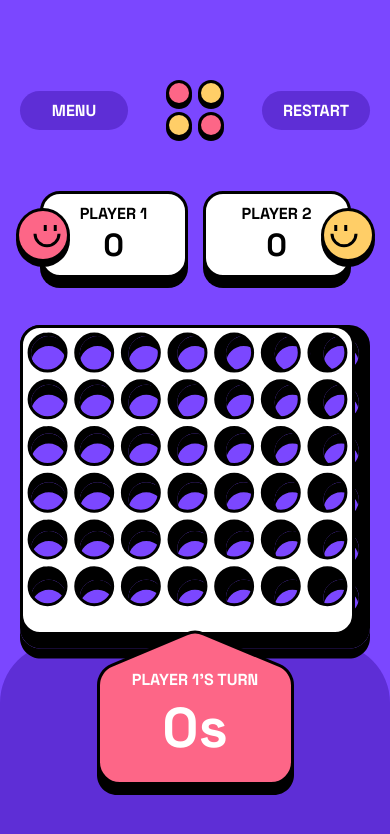
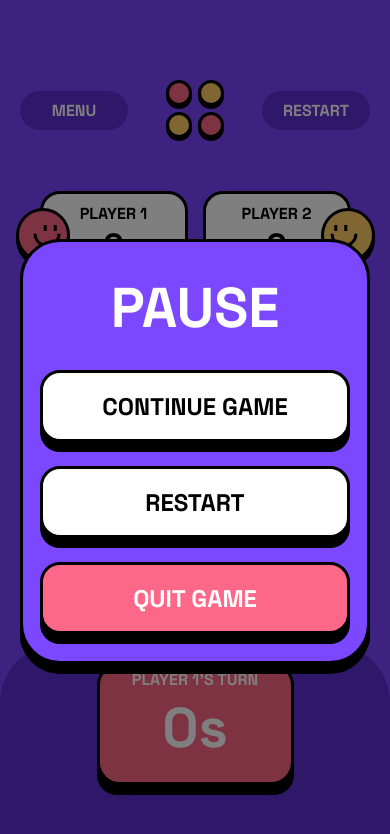
Before and after one commit to curiousmind04/Connect-Four-Game-React-TS, a React (Vite) app: page /game-players in a window 390 px wide. Both pictures are taken after a click on the button "MENU". Shown: the top 834 px of the page. Built offline with nearby package versions, Linux system fonts and the light colour scheme.

Commit message:
finished mobile game menu styling

```diff
--- a/src/pages/Game.module.css
+++ b/src/pages/Game.module.css
@@ -100,7 +100,13 @@
   vertical-align: bottom;
 }
 
+/* .board .white img {
+  height: calc(100% - 10px);
+} */
+
 .board .white {
+  width: 100%;
+  /* height: calc(100% - 10px); */
   position: absolute;
   top: 0;
   left: 0;
@@ -162,3 +168,81 @@
   left: 0;
   z-index: -1;
 }
+
+/* MENU START*/
+
+.backdrop {
+  background-color: rgba(0, 0, 0, 0.5);
+  width: 100%;
+  height: 100%;
+  position: absolute;
+  top: 0;
+  left: 0;
+  z-index: 10;
+}
+
+.menu {
+  background-color: var(--purple);
+  width: 100%;
+  border: 3px solid var(--black);
+  border-radius: 40px;
+  padding: 30px 17px 27px 17px;
+  box-shadow: 0 10px 0 var(--black);
+  position: absolute;
+  top: 3rem;
+  left: 0;
+  z-index: 11;
+}
+
+.menu h3 {
+  color: var(--white);
+  font-size: 56px;
+  text-transform: uppercase;
+  line-height: 71px;
+  text-align: center;
+  margin-bottom: 27px;
+}
+
+.menu button,
+.menu a {
+  width: 100%;
+  height: 4.5rem;
+  text-transform: uppercase;
+  text-decoration: none;
+  border: 3px solid var(--black);
+  border-radius: 20px;
+  box-shadow: 0px 10px 0px var(--black);
+  display: flex;
+  justify-content: center;
+  align-items: center;
+}
+
+.btn1,
+.btn2 {
+  background-color: var(--white);
+  margin-bottom: 1.5rem;
+}
+.btn3 {
+  background-color: var(--red);
+}
+
+.menu h4 {
+  color: var(--black);
+  font-size: 1.5rem;
+  line-height: 31px;
+  text-decoration: none;
+}
+
+.btn3 h4 {
+  color: var(--white);
+}
+
+/* MENU END */
+
+@media (hover: hover) {
+  .menu a:hover,
+  .menu button:hover {
+    border: 3px solid var(--dpurple);
+    box-shadow: 0px 10px 0px var(--dpurple);
+  }
+}
--- a/src/pages/Game.tsx
+++ b/src/pages/Game.tsx
@@ -1,15 +1,17 @@
-// import { Link } from "react-router-dom";
+import { Link } from "react-router-dom";
+import { useState } from "react";
 
 import classes from "./Game.module.css";
 
 const GamePage = () => {
+  const [menu, setMenu] = useState<boolean>(false);
   // const gameMode =
   //   window.location.pathname === "/game-vs-computer" ? "pvc" : "pvp";
 
   return (
     <>
       <div className={classes.top}>
-        <button>Menu</button>
+        <button onClick={() => setMenu(true)}>Menu</button>
         <img src="/assets/images/logo.svg" alt="logo" />
         <button>Restart</button>
       </div>
@@ -60,10 +62,33 @@ const GamePage = () => {
             </div>
           </div>
         </div>
+        {menu && (
+          <div className={classes.menu}>
+            <h3>Pause</h3>
+            <button className={classes.btn1} onClick={() => setMenu(false)}>
+              <h4>Continue Game</h4>
+            </button>
+            <Link
+              to="/game-players"
+              className={classes.btn2}
+              onClick={() => setMenu(false)}
+            >
+              <h4>Restart</h4>
+            </Link>
+            <Link
+              to="/"
+              className={classes.btn3}
+              onClick={() => setMenu(false)}
+            >
+              <h4>Quit Game</h4>
+            </Link>
+          </div>
+        )}
       </div>
       <div className={classes.patternPlaying}></div>
       {/* <div className={classes.patternPlayer1Wins}></div>
       <div className={classes.patternPlayer2Wins}></div> */}
+      {menu && <div className={classes.backdrop}></div>}
     </>
   );
 };
--- a/src/pages/Home.module.css
+++ b/src/pages/Home.module.css
@@ -23,7 +23,7 @@
   border: 3px solid var(--black);
   border-radius: 20px;
   box-shadow: 0px 10px 0px var(--black);
-  margin-bottom: 30px;
+  margin-bottom: 1.5rem;
 }
 
 .btn1 {
```
